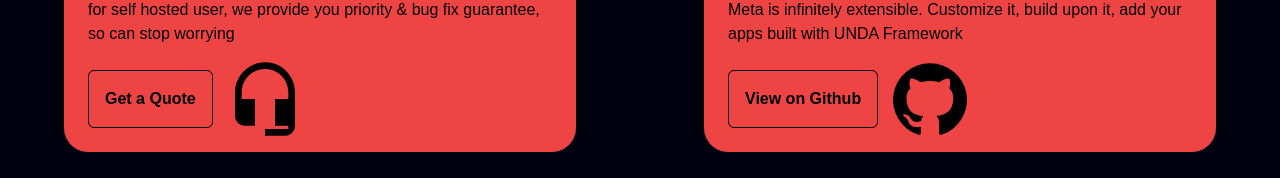
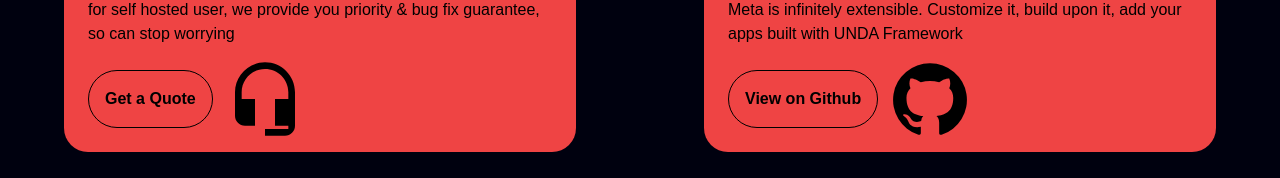
Before and after one commit to freshposh-code/UnderQuest-App, a React (Create React App) app: page / in a window 1280 px wide. Shown: the part 3245-3423 px from the top of the page. Built offline with nearby package versions, Linux system fonts and the light colour scheme.

Commit message:
first commit

```diff
--- a/src/Component/Resource.jsx
+++ b/src/Component/Resource.jsx
@@ -13,7 +13,7 @@ const Resource = ({Title, Desc, icon, Guide}) => {
                 {Desc}
             </p>
             <div className="flex items-center">
-            <button className='font-[600] border border-black p-4 m-3 hover:bg-black hover:text-red-500 duration-200 rounded-md'>
+            <button className='font-[600] border border-black p-4 m-3 hover:bg-black hover:text-red-500 duration-200 rounded-[33px]'>
                 {Guide}
             </button>
             {icon}
```
